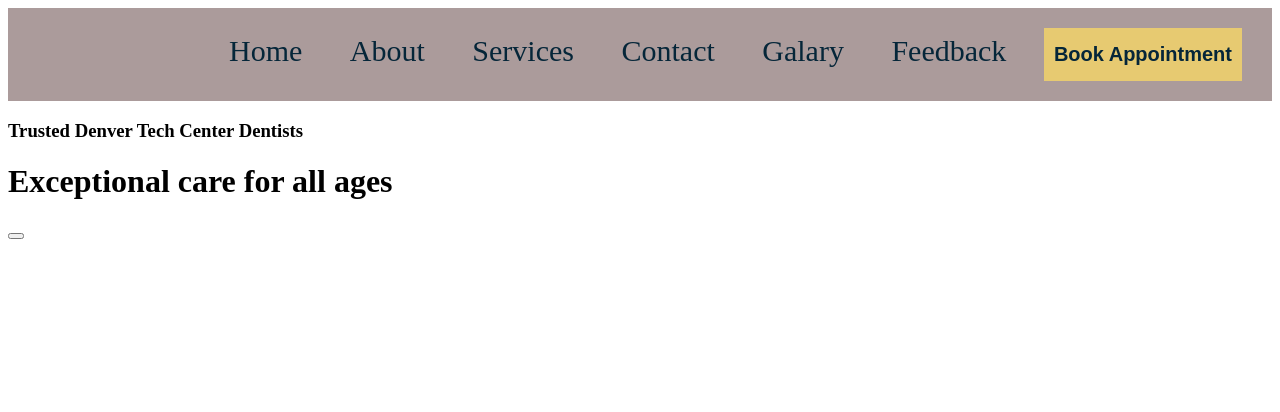
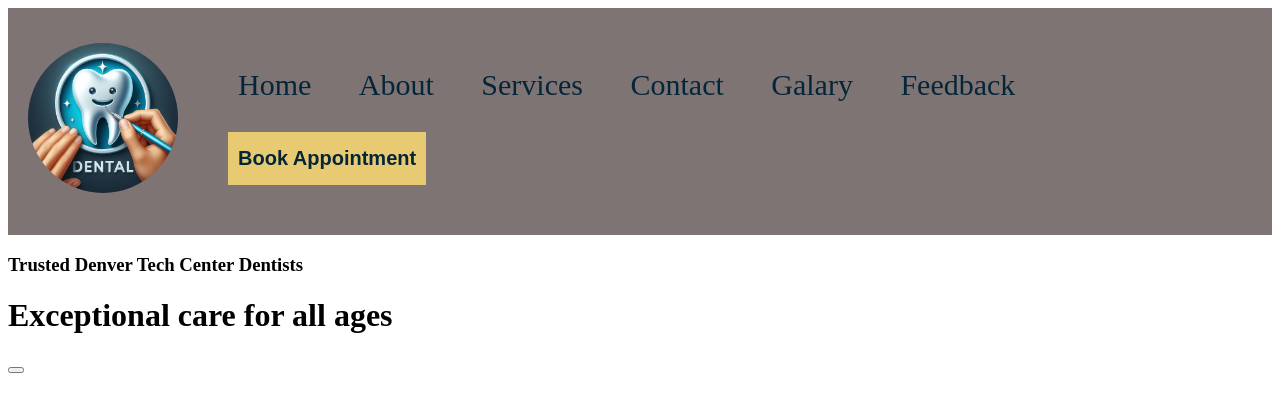
Before and after one commit to Adu0826/Brainwave_Matrix_Intern, a plain HTML site: page index.html in a window 1280 px wide. Drawn offline with Linux system fonts and the light colour scheme.

Commit message:
added logo at nsvigation bar

```diff
--- a/css/index.css
+++ b/css/index.css
@@ -6,4 +6,6 @@
     background-color:  #e7ca71;
     color: #052639;
     border: none;
+    text-align: end;
+
 }
--- a/css/style.css
+++ b/css/style.css
@@ -1,14 +1,25 @@
 .nav_bar{
-    background-color: white;
+    background-color: rgb(126, 116, 116);
     color:#052639;
-   padding: 10px 20px;
-    text-align: end;
+    padding: 10px 20px;
     font-size: 30px;
     text-decoration: none;
-    background-color: rgb(171, 155, 155);
+}
 
+.navigation_bar{
+    display: flex;
+    align-items: center;
+    justify-content: space-between;
 }
 
 .nav{
-    padding:20px;
+   list-style: none;
+   display: inline-block;
+   padding: 20px;
 }
+
+.logo{
+    height: 150px;
+    margin-left: 0;
+    border-radius: 50%;
+}
--- a/index.html
+++ b/index.html
@@ -8,13 +8,18 @@
 </head>
 <body>
 <div class="nav_bar">
-    <span class="nav">Home </span>
-    <span class="nav">About</span>
-    <span class="nav">Services</span>
-    <span class="nav">Contact</span>
-    <span class="nav">Galary</span>
-    <span class="nav">Feedback</span>
-    <button class="btn">Book Appointment</button>
+    <div class="navigation_bar">
+        <div><img class="logo" src="./images/logo.jpg"></div>
+      <ul>
+        <li class="nav">Home </li>
+        <li class="nav">About</li>
+        <li class="nav">Services</li>
+        <li class="nav">Contact</li>
+        <li class="nav">Galary</li>
+        <li class="nav">Feedback</li>
+        <button class="btn">Book Appointment</button>
+    </ul>
+    </div>
 </div>
 
 
```
Also changed, not shown: images/logo.jpg (added).
